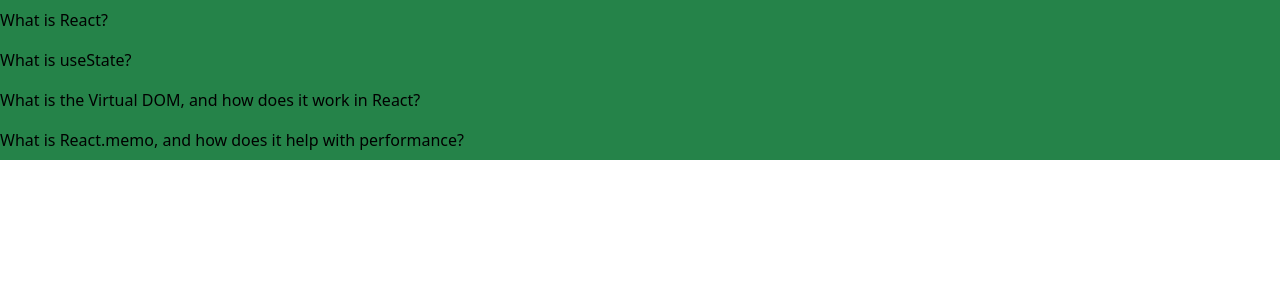
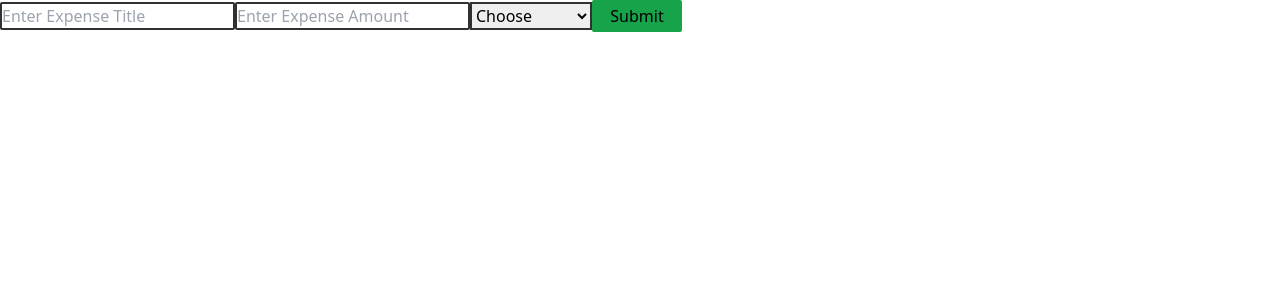
Before and after one commit to diduladishan/React_Project_Practice, a React (Vite) app: page / in a window 1280 px wide. Shown: the top 300 px of the page. Built offline with nearby package versions, Linux system fonts and the light colour scheme.

Commit message:
expense tracker app

```diff
--- a/src/App.jsx
+++ b/src/App.jsx
@@ -2,6 +2,7 @@
 import AccordionFAQSection from "./pages/AccordionFAQSection";
 import BMICalculator from "./pages/BMICalculator";
 import ColorFlipper from "./pages/ColorFlipper";
+import ExpenseTracker from "./pages/ExpenseTracker";
 import GroceryListApp from "./pages/GroceryListApp";
 import Light_DarkModeToggle from "./pages/Light_DarkModeToggle";
 import RandomQuoteGenerator from "./pages/RandomQuoteGenerator";
@@ -24,7 +25,8 @@
       {/* <BMICalculator /> */}
       {/* <SimpleFormValidation /> */}
       {/* <Light_DarkModeToggle /> */}
-      <AccordionFAQSection />
+      {/* <AccordionFAQSection /> */}
+      <ExpenseTracker />
     </>
   );
 }
--- /dev/null
+++ b/src/pages/ExpenseTracker.jsx
@@ -0,0 +1,90 @@
+import { useState } from "react";
+
+const ExpenseTracker = () => {
+  const [selectedOption, setSelectedOption] = useState("");
+  const [expenses, setExpenses] = useState([]);
+  const [expenseTitle, setExpenseTitle] = useState("");
+  const [expenseAmount, setExpenseAmount] = useState("");
+
+  function selectOptionChange(e) {
+    setSelectedOption(e.target.value);
+  }
+
+  function expenseData() {
+    const newExpenses = {
+      id: Date.now(),
+      expenseTitle,
+      expenseAmount,
+      selectedOption,
+    };
+
+    const updatedData = [...expenses, newExpenses];
+    setExpenses(updatedData);
+    setExpenseTitle("");
+    setExpenseAmount("");
+    setSelectedOption("");
+    console.log(expenses);
+  }
+
+  return (
+    <div>
+      <div>
+        <input
+          type="text"
+          className="border-2 border-[#303131] rounded-sm"
+          placeholder="Enter Expense Title"
+          value={expenseTitle}
+          onChange={(e) => setExpenseTitle(e.target.value)}
+        />
+
+        <input
+          type="text"
+          className="border-2 border-[#303131] rounded-sm"
+          placeholder="Enter Expense Amount"
+          value={expenseAmount}
+          onChange={(e) => setExpenseAmount(e.target.value)}
+        />
+
+        <select
+          value={selectedOption}
+          onChange={selectOptionChange}
+          className="border-2 border-[#303131] "
+        >
+          <option value="">Choose</option>
+          <option value="food">Food</option>
+          <option value="travel">Travel</option>
+          <option value="shopping">Shopping</option>
+          <option value="photography">Photography</option>
+        </select>
+
+        <button
+          onClick={expenseData}
+          className="w-[90px] bg-green-600 rounded-sm py-1"
+        >
+          Submit
+        </button>
+
+        <div className="flex items-center gap-3">
+          <ul>
+            {expenses.map((item, index) => (
+              <li key={index}>{item.expenseTitle}</li>
+            ))}
+          </ul>
+          <ul>
+            {expenses.map((item, index) => (
+              <li key={index}>{item.expenseAmount}</li>
+            ))}
+          </ul>
+
+          <ul>
+            {expenses.map((item, index) => (
+              <li key={index}>{item.selectedOption}</li>
+            ))}
+          </ul>
+        </div>
+      </div>
+    </div>
+  );
+};
+
+export default ExpenseTracker;
```
